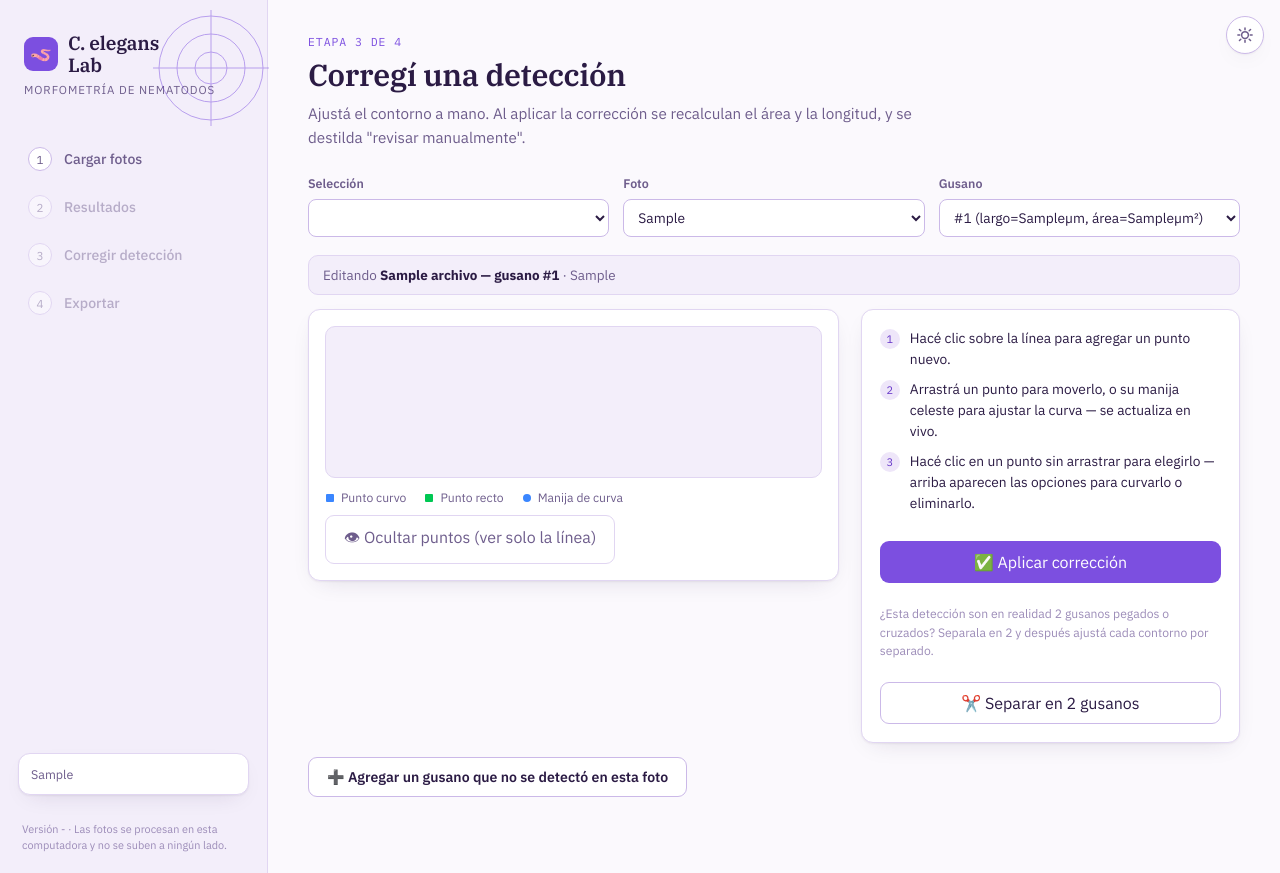
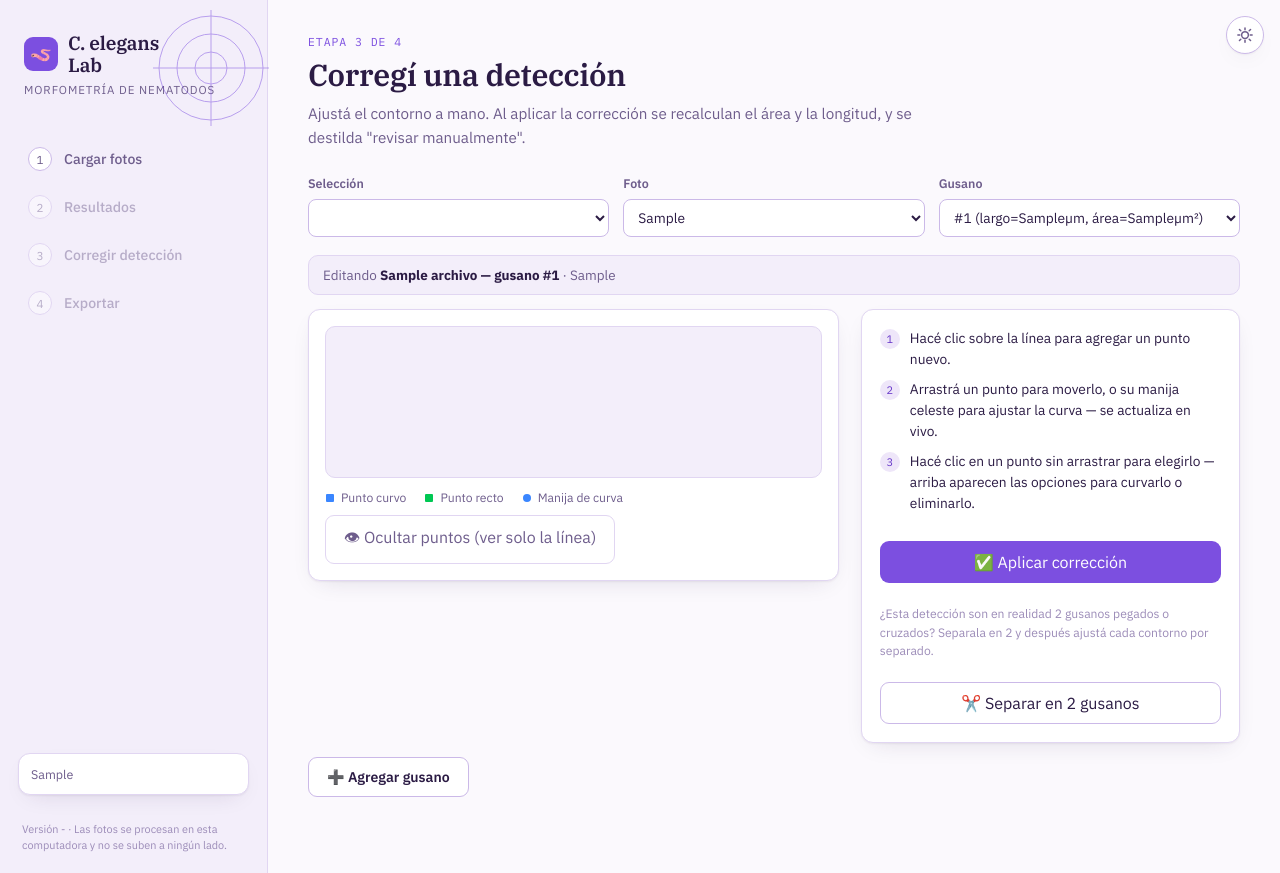
Before and after one commit to fedebianchi22/worm-analysis, a FastAPI app: template templates/corregir.html in a window 1280 px wide. Run offline with FastAPI, Linux system fonts and the light colour scheme; the template is opened without the code that fills it: most values are stand-ins (such as "Sample title", 1, 10 or a date in 2020); grey boxes marked "Sample" are stand-in pictures; lists and menus that the app fills with data are empty.

Commit message:
fix: texto más corto para el botón de agregar gusano nuevo
"Agregar un gusano que no se detectó en esta foto" era demasiado
largo; queda "Agregar gusano", corto y sin chocar con el término
"Selección" (que ya se usa para las tandas de fotos, no para esto).

Co-Authored-By: Claude Sonnet 5 <noreply@anthropic.com>

```diff
--- a/templates/corregir.html
+++ b/templates/corregir.html
@@ -175,7 +175,7 @@
       </div>
 
       <p style="margin-top:14px">
-        <a class="btn btn-secondary" href="/corregir?sid_sel={{ sid_sel }}&archivo={{ archivo }}&modo=agregar">➕ Agregar un gusano que no se detectó en esta foto</a>
+        <a class="btn btn-secondary" href="/corregir?sid_sel={{ sid_sel }}&archivo={{ archivo }}&modo=agregar">➕ Agregar gusano</a>
       </p>
     {% endif %}
 
```
Also changed, not shown: 1 other file.
